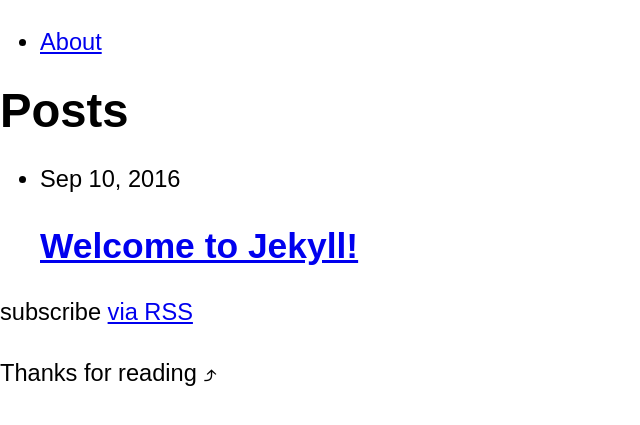
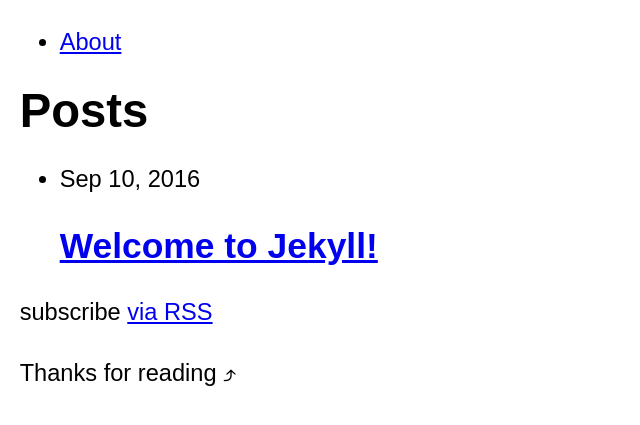
Before and after one commit to davesantos/jekyll-starter, a Jekyll site: the page built from index.html, in a window 1280 px wide. Shown: the top 425 px of the page, without its empty margins (0-640 px from the left). Built offline with Jekyll 4.4.1, drawn with Linux system fonts in a browser that asks for light colours.

Commit message:
Add padding

```diff
--- a/css/all.sass
+++ b/css/all.sass
@@ -33,6 +33,8 @@
   opacity: 1
 
 body
+  padding-left: gutter()
+  padding-right: gutter()
   opacity: 0
   +font-smoothing
   +prefixer(font-feature-settings, "kern" 1, webkit moz o spec)
```
